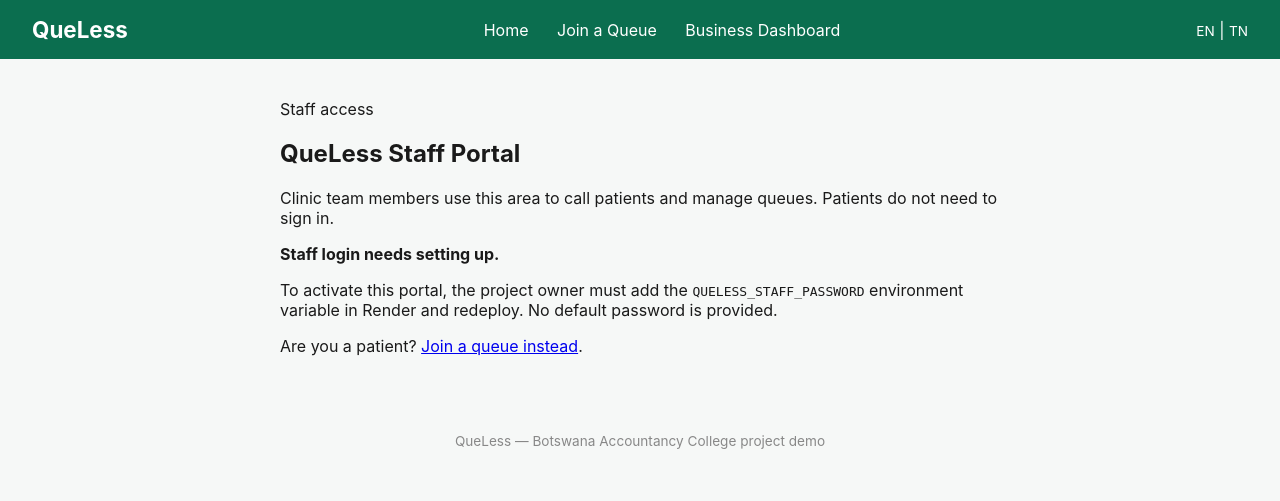
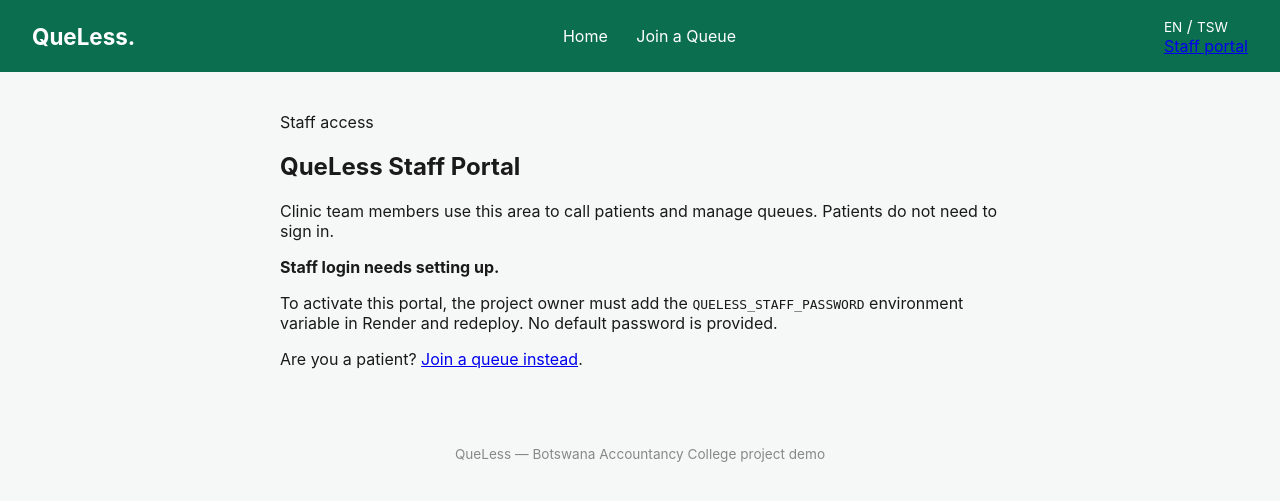
Before and after one commit to princekbsegokgo/queless, a Java web app: page /staff/login in a window 1280 px wide. Shown: the top 501 px of the page. Run offline with Tomcat 11, a stand-in JSP engine, Linux system fonts and the light colour scheme; some libraries are stand-ins or nearby versions.

Commit message:
Separate patient navigation from protected staff portal

```diff
--- a/queless-webapp/src/main/webapp/WEB-INF/includes/header.jspf
+++ b/queless-webapp/src/main/webapp/WEB-INF/includes/header.jspf
@@ -1,33 +1,35 @@
 <%@ taglib prefix="c" uri="jakarta.tags.core" %>
 <%@ taglib prefix="fmt" uri="jakarta.tags.fmt" %>
-
 <c:if test="${empty sessionScope.lang}">
     <c:set var="lang" value="en" scope="session" />
 </c:if>
 <fmt:setLocale value="${sessionScope.lang}" />
 <fmt:setBundle basename="messages" var="msg" />
-
 <!DOCTYPE html>
 <html lang="${sessionScope.lang}">
 <head>
     <meta charset="UTF-8">
-    <title><fmt:message key="app.name" bundle="${msg}" /></title>
+    <meta name="viewport" content="width=device-width, initial-scale=1">
+    <title>QueLess | Clinic queues</title>
     <link rel="stylesheet" href="${pageContext.request.contextPath}/style.css">
 </head>
-<body>
+<body class="public-portal-page">
 <header class="site-header">
-    <a class="brand" href="${pageContext.request.contextPath}/index.jsp">
-        <fmt:message key="app.name" bundle="${msg}" />
-    </a>
-    <nav>
-        <a href="${pageContext.request.contextPath}/index.jsp"><fmt:message key="nav.home" bundle="${msg}" /></a>
-        <a href="${pageContext.request.contextPath}/joinqueue"><fmt:message key="nav.join" bundle="${msg}" /></a>
-        <a href="${pageContext.request.contextPath}/dashboard"><fmt:message key="nav.dashboard" bundle="${msg}" /></a>
+    <a class="brand" href="${pageContext.request.contextPath}/">QueLess<span class="brand-dot">.</span></a>
+    <nav aria-label="Public navigation">
+        <a href="${pageContext.request.contextPath}/"><fmt:message key="nav.home" bundle="${msg}"/></a>
+        <a href="${pageContext.request.contextPath}/joinqueue"><fmt:message key="nav.join" bundle="${msg}"/></a>
+        <c:if test="${not empty sessionScope.myTicketToken}">
+            <a href="${pageContext.request.contextPath}/status?ticket=${sessionScope.myTicketToken}">My ticket</a>
+        </c:if>
     </nav>
-    <div class="lang-switch">
-        <a href="${pageContext.request.contextPath}/language?lang=en&returnTo=${pageContext.request.servletPath}">EN</a>
-        |
-        <a href="${pageContext.request.contextPath}/language?lang=tn&returnTo=${pageContext.request.servletPath}">TN</a>
+    <div class="header-extras">
+        <div class="lang-switch">
+            <a href="${pageContext.request.contextPath}/language?lang=en&amp;returnTo=/index.jsp">EN</a>
+            <span>/</span>
+            <a href="${pageContext.request.contextPath}/language?lang=tn&amp;returnTo=/index.jsp">TSW</a>
+        </div>
+        <a class="staff-link" href="${pageContext.request.contextPath}/staff/login">Staff portal</a>
     </div>
 </header>
-<main class="content">
+<main class="content portal-content">
```
